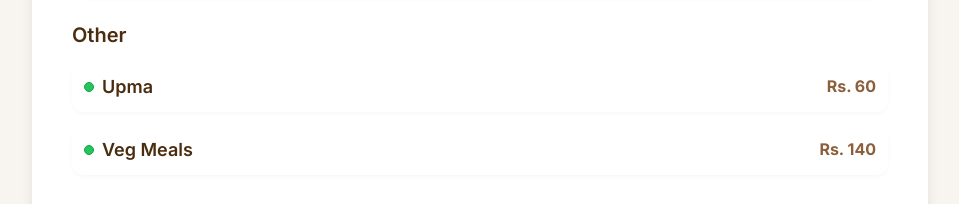
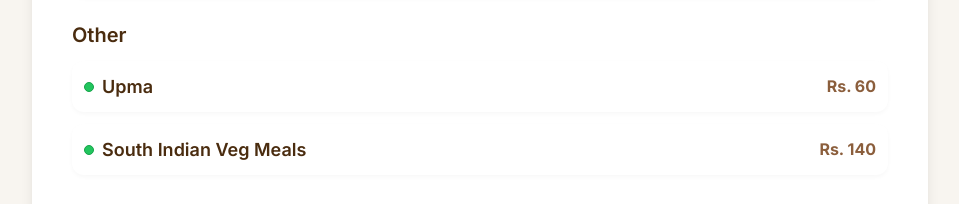
Before and after one commit to Casazia/casa-zia-menu, a plain HTML site: page index.html in a window 1280 px wide. Shown: the part 4221-4425 px from the top of the page, without its empty margins (160-1119 px from the left). Drawn offline with nearby package versions, Linux system fonts and the light colour scheme.

Commit message:
updated and fixed

```diff
--- a/index.html
+++ b/index.html
@@ -203,7 +203,7 @@
                             name: "Other",
                             items: [
                                 { name: "Upma", price: 60, type: "veg" },
-                                { name: "Veg Meals", price: 140, type: "veg" }
+                                { name: "South Indian Veg Meals", price: 140, type: "veg" } // Changed from Veg Meals
                             ]
                         }
                     ]
```
